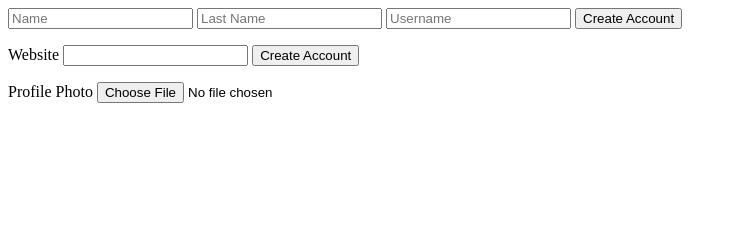
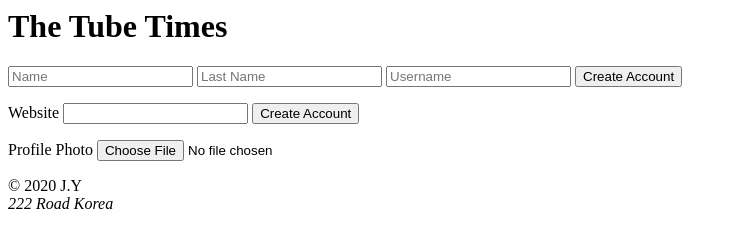
Before and after one commit to jaeyoon222/nba-talk-clone, a plain HTML site: page index.html in a window 1280 px wide. Shown: the whole page, without its empty margins (0-737 px from the left). Drawn offline with Linux system fonts and the light colour scheme.

Commit message:
Sementic HTML

```diff
--- a/index.html
+++ b/index.html
@@ -11,7 +11,11 @@
         <meta name="description" content="this is my website." />
     </head>
     <body>
-        <form>
+        <header>
+            <h1>The Tube Times</h1>
+        </header>
+        <main>
+          <form>
             <label for="first-name"></label>
             <input required placeholder="Name" type="text" />
             <input required placeholder="Last Name" type="text" />
@@ -27,5 +31,10 @@
             <label for="profile">Profile Photo</label>
             <input id="profile" type="file" accept=".png, .pdf" />
         </form>
+        </main>
+        <footer>
+          &copy; 2020 J.Y
+          <address>222 Road Korea</address>
+        </footer>
     </body>
 </html>
```
